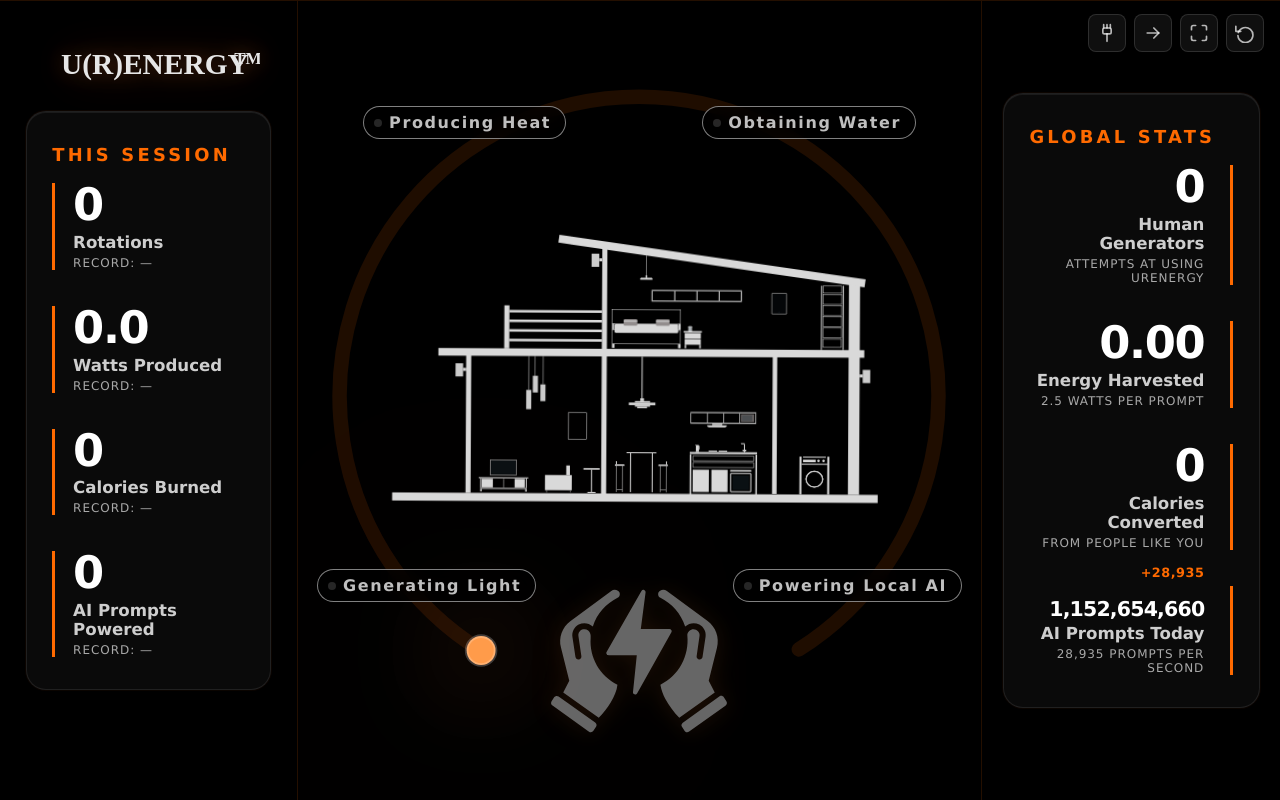
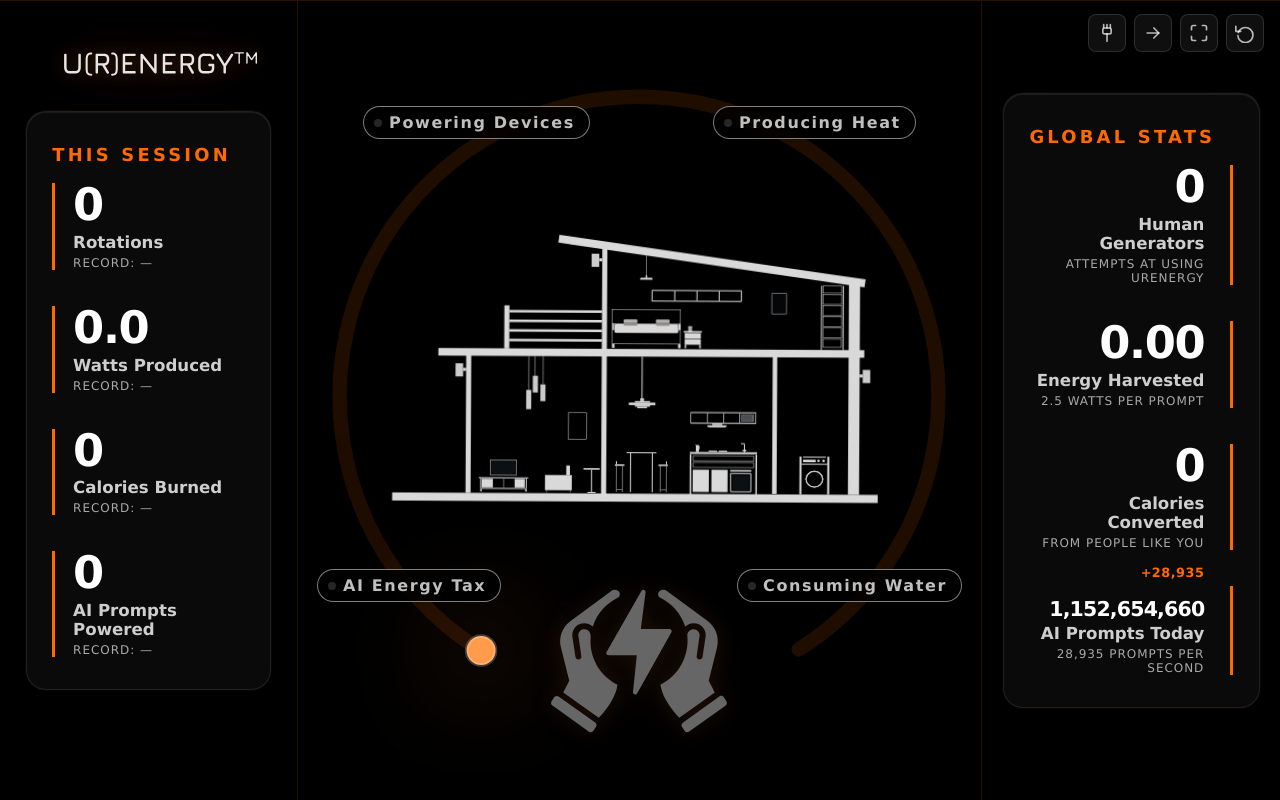
Before and after one commit to k-r-o-y/URENERGY-HOUSE-UI, a website with bundled scripts: page index.html in a window 1280 px wide. Built offline with nearby package versions, Linux system fonts and the light colour scheme.

Commit message:
Minor Tweaks

```diff
--- a/app.js
+++ b/app.js
@@ -568,7 +568,7 @@ setInterval(() => {
 /* -------------------- INACTIVITY / DECAY -------------------- */
 
 const ALERT_MS = 3000;
-const RESET_MS = 8000;
+const RESET_MS = 10000;
 const DEPLETE = 0.025;
 
 let hasSpun = false;
--- a/index.html
+++ b/index.html
@@ -10,7 +10,7 @@
     <div class="app-shell">
 
       <div class="top-left-logo">
-        <img src="./logo.svg" alt="Logo" />
+        <img src="./new_logo.svg" alt="Logo" />
       </div>
       <div class="corner-icons">
         <button id="startCameraBtn" class="icon-btn" aria-label="Start Camera" style="display: none"></button>
@@ -368,22 +368,22 @@
 
             <div class="status-chip chip-br" id="chip-lights">
               <span class="chip-dot"></span>
-              <span class="chip-label">Generating Light</span>
+              <span class="chip-label">AI Energy Tax</span>
             </div>
 
             <div class="status-chip chip-tl" id="chip-heat">
               <span class="chip-dot"></span>
-              <span class="chip-label">Producing Heat</span>
+              <span class="chip-label">Powering Devices</span>
             </div>
 
             <div class="status-chip chip-tr" id="chip-water">
               <span class="chip-dot"></span>
-              <span class="chip-label">Obtaining Water</span>
+              <span class="chip-label">Producing Heat</span>
             </div>
 
             <div class="status-chip chip-bl" id="chip-ai">
               <span class="chip-dot"></span>
-              <span class="chip-label">Powering Local AI</span>
+              <span class="chip-label">Consuming Water</span>
             </div>
 
             <div id="achievementBanner" class="achievement-banner hidden">
```
Also changed, not shown: new_logo.svg (added).
